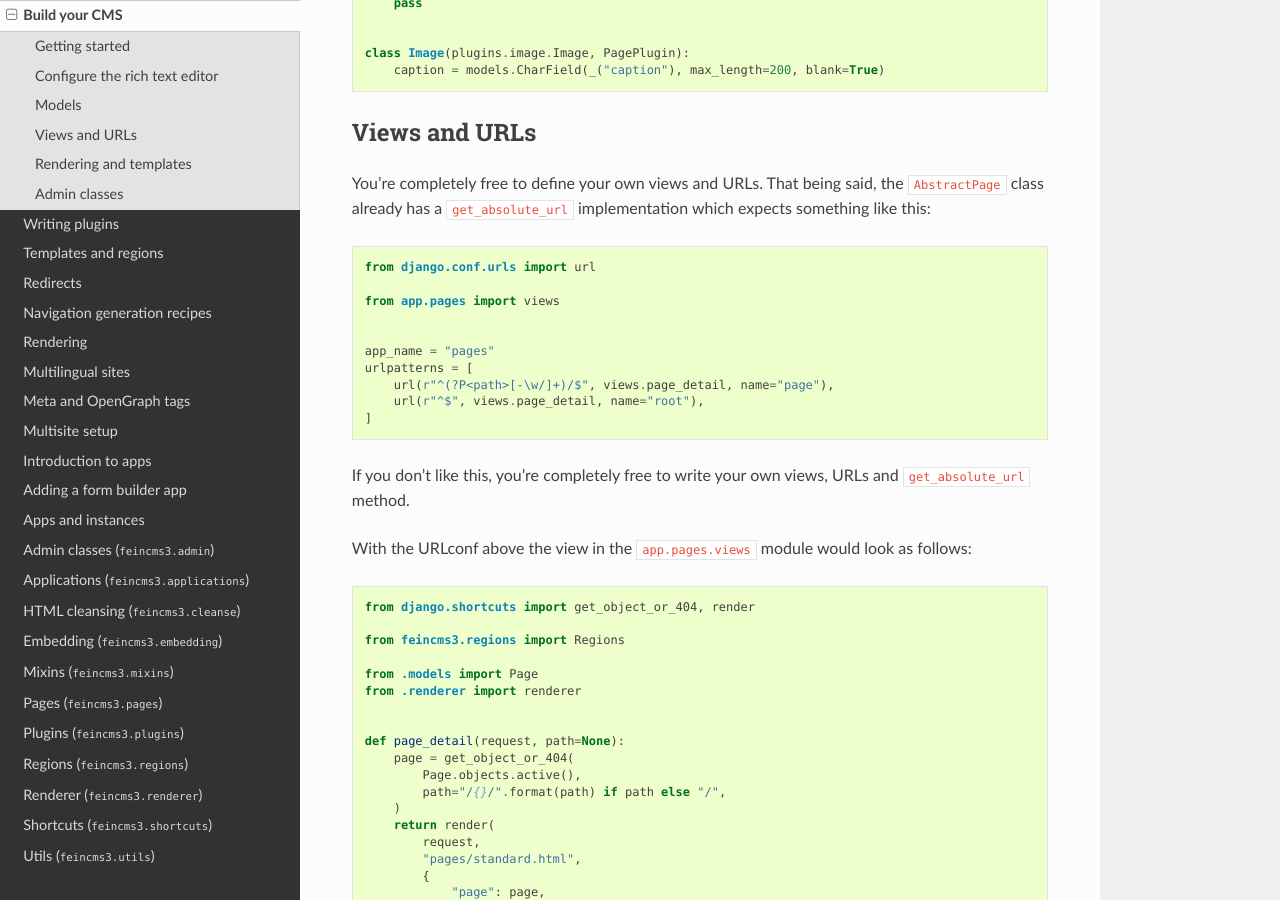
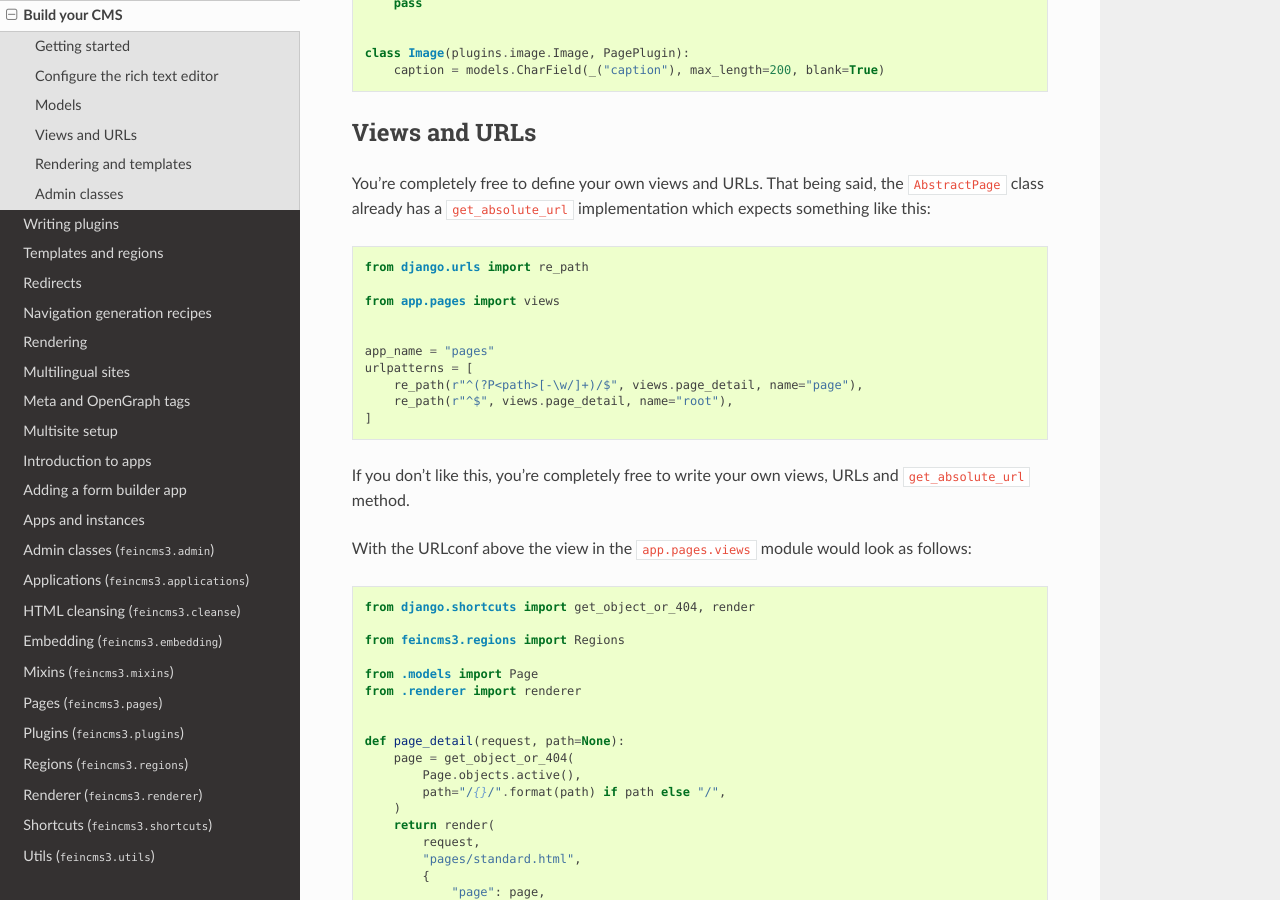
Before and after one commit to feincms/feincms3, a Sphinx documentation site: the page built from docs/build-your-cms.rst, in a window 1280 px wide and 900 px high, scrolled down 2110 px. Built offline with Sphinx 7.4.7 and the Read the Docs theme 2.0.0, drawn with Linux system fonts in a browser that asks for light colours; the version number could not be read and is left out.

Commit message:
Update build-your-cms.rst

```diff
--- a/docs/build-your-cms.rst
+++ b/docs/build-your-cms.rst
@@ -130,15 +130,15 @@ implementation which expects something like this:
 
 .. code-block:: python
 
-    from django.conf.urls import url
+    from django.urls import re_path
 
     from app.pages import views
 
 
     app_name = "pages"
     urlpatterns = [
-        url(r"^(?P<path>[-\w/]+)/$", views.page_detail, name="page"),
-        url(r"^$", views.page_detail, name="root"),
+        re_path(r"^(?P<path>[-\w/]+)/$", views.page_detail, name="page"),
+        re_path(r"^$", views.page_detail, name="root"),
     ]
 
 If you don't like this, you're completely free to write your own views,
```
